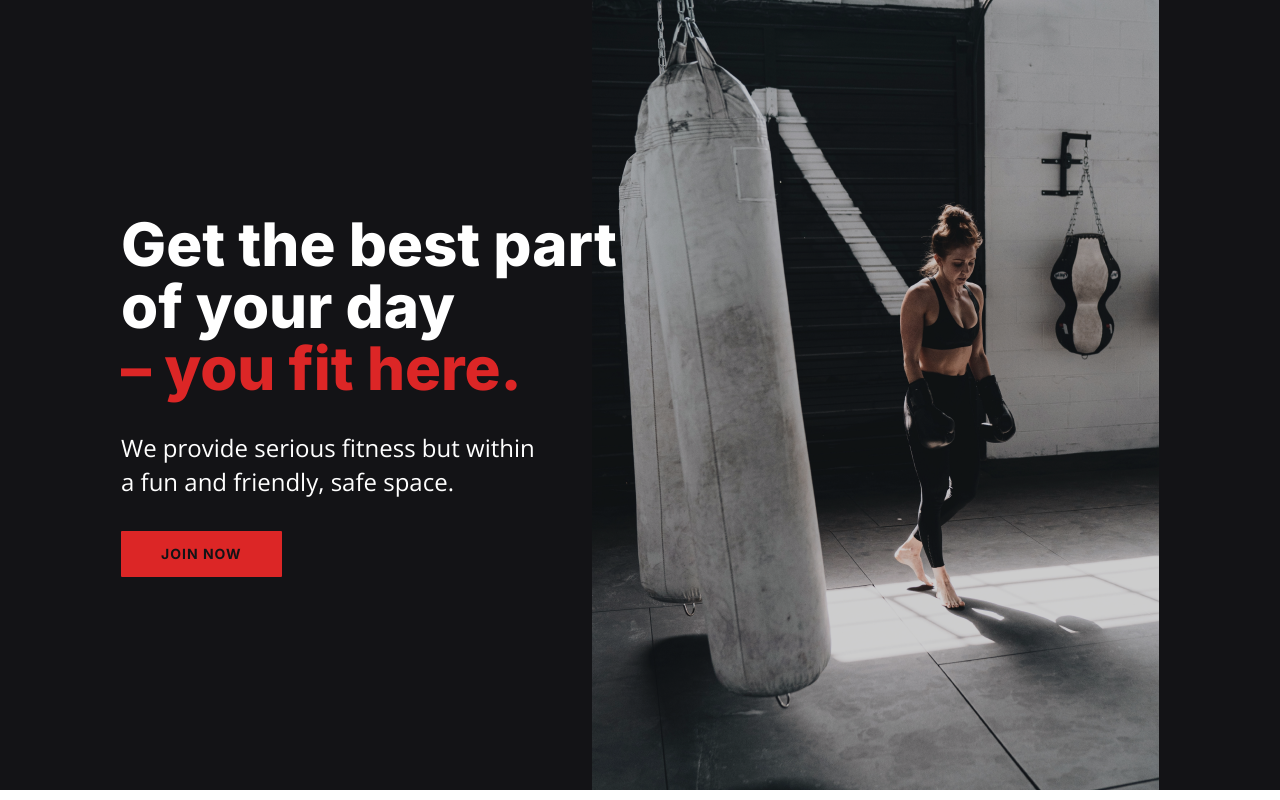
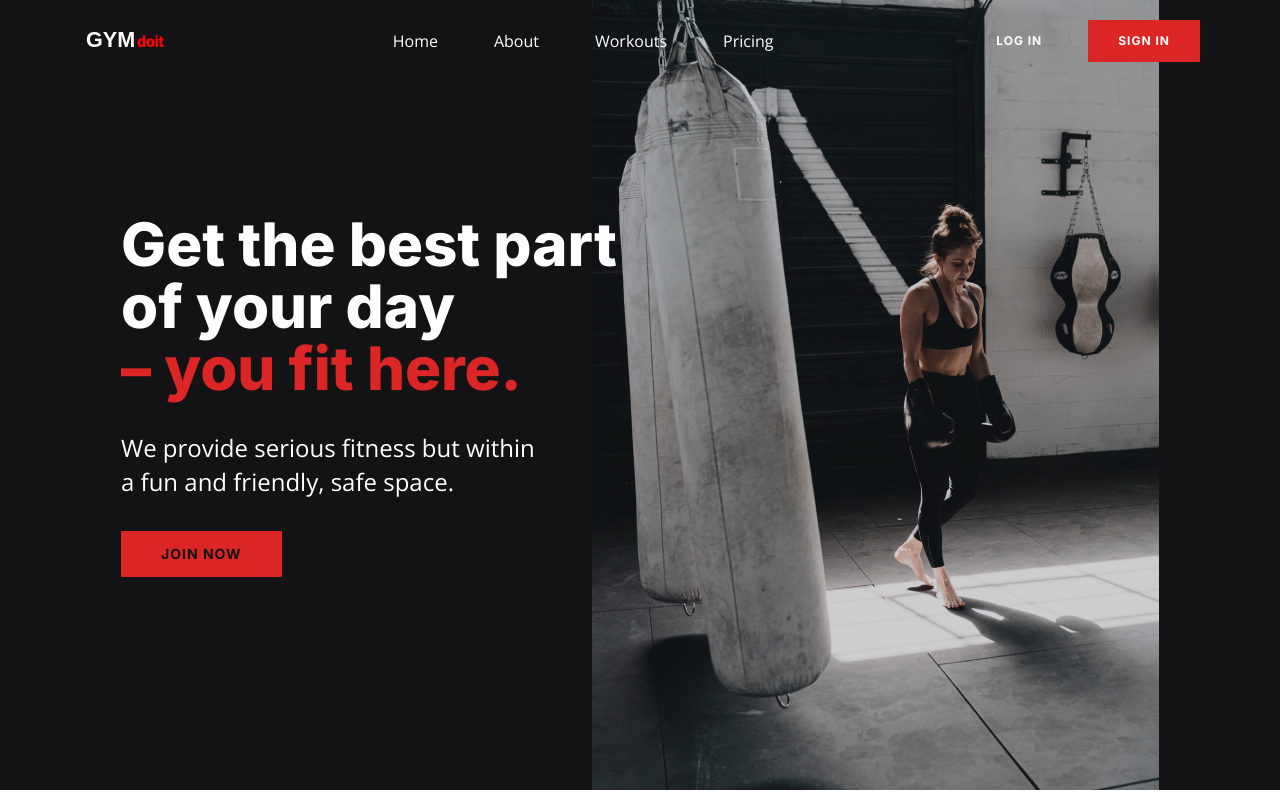
Before and after one commit to hzfhzf137/clientGymApp, a React (Create React App) app: page / in a window 1280 px wide. Shown: the top 800 px of the page. Built offline with nearby package versions, Linux system fonts and the light colour scheme.

Commit message:
navbar
readded navbar

```diff
--- a/src/App.jsx
+++ b/src/App.jsx
@@ -10,7 +10,7 @@ import 'aos/dist/aos.css';
 import About from "../src/components/About";
 import Banner from "../src/components/Banner";
 import Footer from "../src/components/Footer";
-// import Header from "../src/components/Header";
+import Header from "../src/components/Header";
 import Pricing from "../src/components/Pricing";
 import Workouts from "../src/components/Workouts";
 
@@ -27,7 +27,7 @@ const App = () => {
 
   return (
     <div className="max-w-[1440px] mx-auto bg-page overflow-hidden relative">
-      {/* <Header /> */}
+      <Header />
       <section id="home">
         <Banner />
       </section>
--- a/src/components/Header.jsx
+++ b/src/components/Header.jsx
@@ -1,68 +1,68 @@
-// import React, { useEffect, useState } from "react";
+import React, { useEffect, useState } from "react";
 
-// // import data
-// import { header } from "../data";
+// import data
+import { header } from "../data";
 
-// // import compenent
-// // import { Nav, NavMobile } from "./index";
-// import Nav from '../components/Nav';
-// import NavMobile from "../components/NavMobile";
+// import compenent
+// import { Nav, NavMobile } from "./index";
+import Nav from '../components/Nav';
+import NavMobile from "../components/NavMobile";
 
-// // import icons
-// import { RiMenu4Fill, RiCloseFill } from "react-icons/ri";
+// import icons
+import { RiMenu4Fill, RiCloseFill } from "react-icons/ri";
 
-// const Header = () => {
-//   // header state
-//   const [isActive, setIsAvtive] = useState(false);
-//   // nav mobile state
-//   const [navMobile, setNavmobile] = useState(false);
+const Header = () => {
+  // header state
+  const [isActive, setIsAvtive] = useState(false);
+  // nav mobile state
+  const [navMobile, setNavmobile] = useState(false);
 
-//   const { logo } = header;
+  const { logo } = header;
 
-//   useEffect(() => {
-//     window.addEventListener("scroll", () => {
-//       window.scrollY > 80 ? setIsAvtive(true) : setIsAvtive(false);
-//     });
-//   }, []);
-//   return (
-//     <header
-//       className={`${isActive ? "bg-neutral-500 py-[16px]" : "bg-transparent py-[20px]"
-//         } fixed max-w-[1440px] z-30 left-0 right-0 mx-auto
-//     flex justify-between items-center px-[20px] lg:px-[80px] transition-all duration-300`}
-//     >
-//       {/* logo */}
-//       <button aria-label="Home">
-//         <img src={logo} alt="logo" className="h-[30px]" />
-//       </button>
+  useEffect(() => {
+    window.addEventListener("scroll", () => {
+      window.scrollY > 80 ? setIsAvtive(true) : setIsAvtive(false);
+    });
+  }, []);
+  return (
+    <header
+      className={`${isActive ? "bg-neutral-500 py-[16px]" : "bg-transparent py-[20px]"
+        } fixed max-w-[1440px] z-30 left-0 right-0 mx-auto
+    flex justify-between items-center px-[20px] lg:px-[80px] transition-all duration-300`}
+    >
+      {/* logo */}
+      <button aria-label="Home">
+        <img src={logo} alt="logo" className="h-[30px]" />
+      </button>
 
-//       {/* nav - initally hidden - show on desktop */}
-//       <Nav />
-//       {/* btns - initally hidden - show on desktop */}
-//       <div className="hidden lg:flex  space-x-4">
-//         <button className="btn btn-sm text-white">Log in </button>
-//         <button className="btn btn-sm bg-red-600 text-white">Sign in</button>
-//       </div>
-//       {/* navmobile btn open and close -hidden on desktop*/}
-//       {!navMobile ? (
-//         <div
-//           className="lg:hidden absolute right-4 cursor-pointer"
-//           onClick={() => setNavmobile(!navMobile)}
-//         >
-//           <RiMenu4Fill className="text-red-600 text-3xl" />
-//         </div>
-//       ) : (
-//         <div
-//           className="lg:hidden absolute right-4 cursor-pointer"
-//           onClick={() => setNavmobile(!navMobile)}
-//         >
-//           <RiCloseFill className="text-red-600 text-3xl" />
-//         </div>
-//       )}
+      {/* nav - initally hidden - show on desktop */}
+      <Nav />
+      {/* btns - initally hidden - show on desktop */}
+      <div className="hidden lg:flex  space-x-4">
+        <button className="btn btn-sm text-white">Log in </button>
+        <button className="btn btn-sm bg-red-600 text-white">Sign in</button>
+      </div>
+      {/* navmobile btn open and close -hidden on desktop*/}
+      {!navMobile ? (
+        <div
+          className="lg:hidden absolute right-4 cursor-pointer"
+          onClick={() => setNavmobile(!navMobile)}
+        >
+          <RiMenu4Fill className="text-red-600 text-3xl" />
+        </div>
+      ) : (
+        <div
+          className="lg:hidden absolute right-4 cursor-pointer"
+          onClick={() => setNavmobile(!navMobile)}
+        >
+          <RiCloseFill className="text-red-600 text-3xl" />
+        </div>
+      )}
 
-//       {/* nav mobile  - hide on desktop */}
-//       <NavMobile navMobile={navMobile} />
-//     </header>
-//   );
-// };
+      {/* nav mobile  - hide on desktop */}
+      <NavMobile navMobile={navMobile} />
+    </header>
+  );
+};
 
-// export default Header;
+export default Header;
--- a/src/components/Nav.jsx
+++ b/src/components/Nav.jsx
@@ -1,30 +1,30 @@
-// import React from 'react';
+import React from 'react';
 
-// // Example navigation data
-// const nav = [
-//   { name: 'Home', href: '#home' },
-//   { name: 'About', href: '#about' },
-//   { name: 'Workouts', href: '#workouts' },
-//   { name: 'Pricing', href: '#pricing' },
-// ];
+// Example navigation data
+const nav = [
+  { name: 'Home', href: '#home' },
+  { name: 'About', href: '#about' },
+  { name: 'Workouts', href: '#workouts' },
+  { name: 'Pricing', href: '#pricing' },
+];
 
-// const Nav = () => {
-//   return (
-//     <nav className="hidden lg:flex">
-//       <ul className="w-full h-full flex justify-center items-center gap-x-6">
-//         {nav.map((item, index) => (
-//           <li key={index}>
-//             <a
-//               className="text-white text-body-sm px-4 py-1 rounded-md transition-all duration-300 hover:bg-red-600 hover:text-neutral-900"
-//               href={item.href} // Use href for anchor scrolling
-//             >
-//               {item.name}
-//             </a>
-//           </li>
-//         ))}
-//       </ul>
-//     </nav>
-//   );
-// };
+const Nav = () => {
+  return (
+    <nav className="hidden lg:flex">
+      <ul className="w-full h-full flex justify-center items-center gap-x-6">
+        {nav.map((item, index) => (
+          <li key={index}>
+            <a
+              className="text-white text-body-sm px-4 py-1 rounded-md transition-all duration-300 hover:bg-red-600 hover:text-neutral-900"
+              href={item.href} // Use href for anchor scrolling
+            >
+              {item.name}
+            </a>
+          </li>
+        ))}
+      </ul>
+    </nav>
+  );
+};
 
-// export default Nav;
+export default Nav;
--- a/src/components/NavMobile.jsx
+++ b/src/components/NavMobile.jsx
@@ -1,43 +1,43 @@
-// import React from 'react';
+import React from 'react';
 
-// // Example navigation data
-// const nav = [
-//   { name: 'Home', href: '#home' },
-//   { name: 'About', href: '#about' },
-//   { name: 'Workouts', href: '#workouts' },
-//   { name: 'Pricing', href: '#pricing' },
-// ];
+// Example navigation data
+const nav = [
+  { name: 'Home', href: '#home' },
+  { name: 'About', href: '#about' },
+  { name: 'Workouts', href: '#workouts' },
+  { name: 'Pricing', href: '#pricing' },
+];
 
-// const NavMobile = ({ navMobile }) => {
-//   return (
-//     <nav
-//       className={`${
-//         navMobile ? 'h-screen' : 'h-0'
-//       } lg:hidden w-full bg-neutral-800 fixed top-0 left-0 right-0 z-50 overflow-hidden transition-all duration-300`}
-//     >
-//       <ul className="flex flex-col justify-center items-center gap-y-6 py-12">
-//         {nav.map((item, index) => (
-//           <li key={index}>
-//             <a
-//               className="text-white text-lg px-3 py-1 rounded-md font-medium transition-all duration-300 hover:bg-red-600 hover:text-neutral-900"
-//               href={item.href} // Use href for anchor scrolling
-//             >
-//               {item.name}
-//             </a>
-//           </li>
-//         ))}
-//       </ul>
-//       {/* Buttons */}
-//       <div className="flex justify-center gap-4 mt-6">
-//         <button className="px-6 py-2 text-white border border-white rounded-md transition-all duration-300 hover:bg-red-600 hover:border-red-600">
-//           Log in
-//         </button>
-//         <button className="px-6 py-2 text-white bg-red-600 rounded-md transition-all duration-300 hover:bg-primary-300">
-//           Sign Up
-//         </button>
-//       </div>
-//     </nav>
-//   );
-// };
+const NavMobile = ({ navMobile }) => {
+  return (
+    <nav
+      className={`${
+        navMobile ? 'h-screen' : 'h-0'
+      } lg:hidden w-full bg-neutral-800 fixed top-0 left-0 right-0 z-50 overflow-hidden transition-all duration-300`}
+    >
+      <ul className="flex flex-col justify-center items-center gap-y-6 py-12">
+        {nav.map((item, index) => (
+          <li key={index}>
+            <a
+              className="text-white text-lg px-3 py-1 rounded-md font-medium transition-all duration-300 hover:bg-red-600 hover:text-neutral-900"
+              href={item.href} // Use href for anchor scrolling
+            >
+              {item.name}
+            </a>
+          </li>
+        ))}
+      </ul>
+      {/* Buttons */}
+      <div className="flex justify-center gap-4 mt-6">
+        <button className="px-6 py-2 text-white border border-white rounded-md transition-all duration-300 hover:bg-red-600 hover:border-red-600">
+          Log in
+        </button>
+        <button className="px-6 py-2 text-white bg-red-600 rounded-md transition-all duration-300 hover:bg-primary-300">
+          Sign Up
+        </button>
+      </div>
+    </nav>
+  );
+};
 
-// export default NavMobile;
+export default NavMobile;
```
